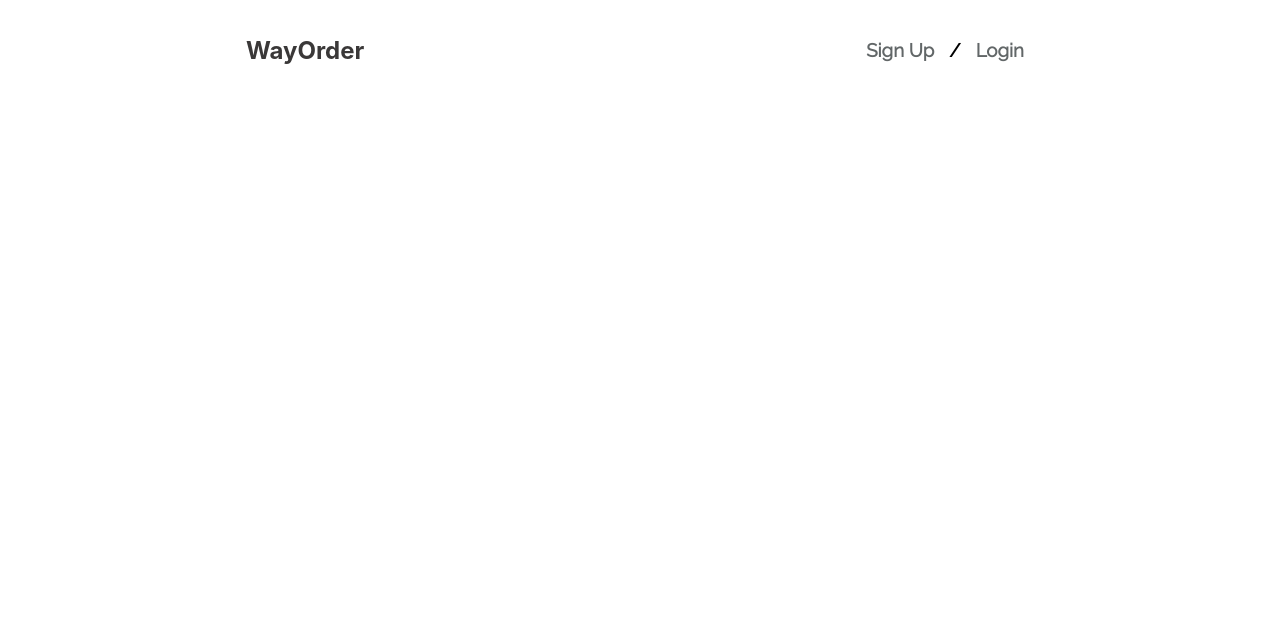
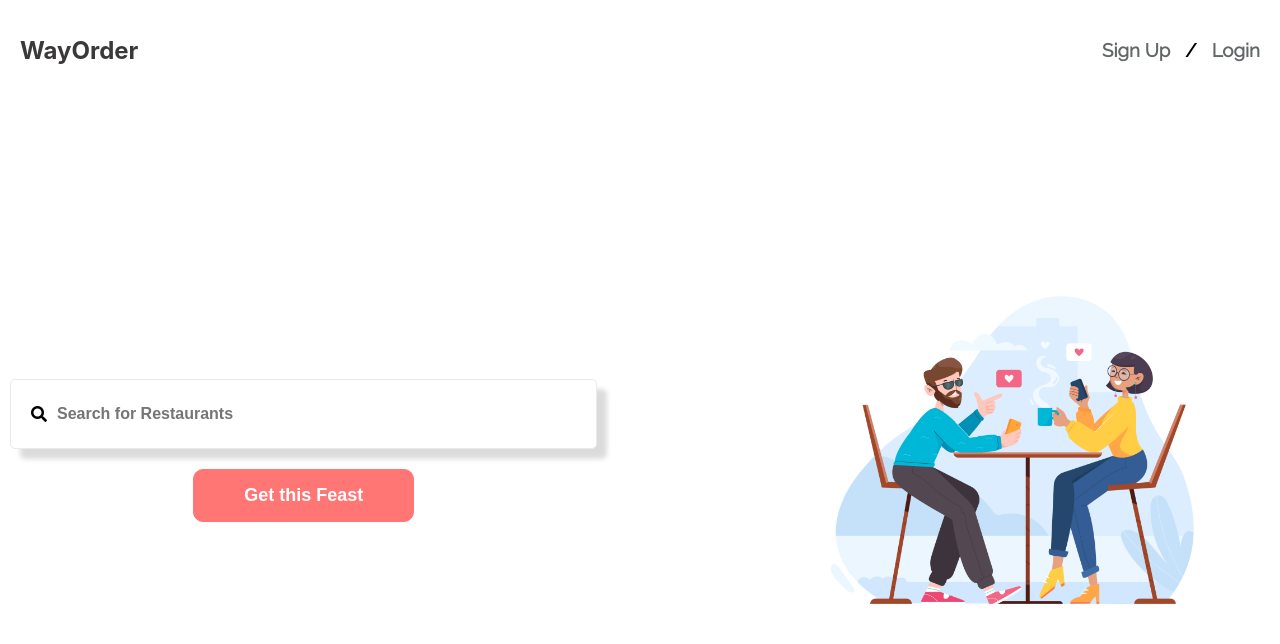
Before and after one commit to Squishy123/wayorder-frontend-ruhacks, a React (Create React App) app: page / in a window 1280 px wide. Shown: the top 644 px of the page. Built offline with nearby package versions, Linux system fonts and the light colour scheme.

Commit message:
Added search res and other stuff

```diff
--- a/public/index.html
+++ b/public/index.html
@@ -20,6 +20,7 @@
       Learn how to configure a non-root public URL by running `npm run build`.
     -->
     <link href="https://fonts.googleapis.com/css?family=Raleway&display=swap" rel="stylesheet">
+    <link rel="stylesheet" href="https://use.fontawesome.com/releases/v5.8.2/css/all.css" integrity="sha384-oS3vJWv+0UjzBfQzYUhtDYW+Pj2yciDJxpsK1OYPAYjqT085Qq/1cq5FLXAZQ7Ay" crossorigin="anonymous">
     <title>Wayorder</title>
   </head>
   <body>
--- a/src/App.js
+++ b/src/App.js
@@ -7,6 +7,7 @@ import Register from './register/register';
 import Login from './login/login';
 import EmailConfirmationRedirect from './emailConfirmationRedirect/emailConfirmationRedirect';
 import TopNav from './topnav/topnav';
+import Search from './search/search';
 
 
 import './App.scss';
@@ -21,6 +22,7 @@ function App() {
         <Route path="/login" component={Login}/>
         <Route path="/register" component={Register}/>
         <Route path="/emailconfirm/redirect" component={EmailConfirmationRedirect}/>
+        <Route path="/search" component={Search}/>
       </div>
     </Router>
 
--- a/src/App.scss
+++ b/src/App.scss
@@ -2,6 +2,7 @@ body,
 html {
     margin: 0;
     padding: 0;
+    overflow-x: hidden;
 }
 
 .app {
@@ -32,6 +33,10 @@ html {
     flex-wrap: wrap;
 }
 
+.w-vw {
+    width: 100vw;
+}
+
 .fg-1 {
     flex-grow: 1;
 }
@@ -54,6 +59,44 @@ html {
     flex-direction: column;
     justify-content: flex-start;
     align-items: flex-start;
+}
+
+.text-center {
+    text-align: center;
+}
+
+.text-right {
+    text-align: right;
+}
+
+.wrap-reverse {
+    flex-wrap: wrap-reverse;
+}
+
+.search-bar {
+    padding: 15px 10px 15px 15px;
+    border-radius: 5px;
+    border: 0.5px solid #eaeaea;
+    background-color: white;
+
+    display: flex;
+    flex-direction: row;
+    justify-content: flex-start;
+    align-items: center;
+    box-shadow: 10px 10px 5px 0px rgba(0,0,0,0.14);
+
+    * {
+        margin: 5px;
+    }
+}
+
+.ml-auto {
+    margin-left: auto;
+}
+
+
+.bg-white {
+    background-color: white;
 }
 
 .flex-start {
--- a/src/home/home.js
+++ b/src/home/home.js
@@ -2,13 +2,37 @@ import React from 'react';
 
 import styles from './home.module.scss';
 
+import {Link} from 'react-router-dom';
+
 export default class Home extends React.Component {
+    constructor(props) {
+        super(props);
 
+        this.state = {
+            query: ""
+        }
+
+        this.onInputChange = this.onInputChange.bind(this);
+    }
+
+    onInputChange(e) {
+        this.setState({query: e.target.value});
+    }
 
     render() {
         return (
             <div className={styles.home}>
-
+                <div className="row w-vw wrap-reverse">
+                    <div className="fg-2 merchant-search text-center">
+                        <div className="fg-2 search-bar margin-10 text-center">
+                        <i className="fas fa-search"/><input className="bg-white" type="text" placeholder="Search for Restaurants" value={this.state.query} onChange={this.onInputChange}/>
+                        </div>
+                        <Link to={`/search?query=${this.state.query}`}><button className="submit fg-1 btn-md margin-10">Get this Feast</button></Link>
+                    </div>
+                    <div className="fg-1 margin-10 text-right">
+                        <img className={styles['hero-img']} src={require('../images/match.png')}/>
+                    </div>
+                </div>
             </div>
         )
     }
--- a/src/home/home.module.scss
+++ b/src/home/home.module.scss
@@ -0,0 +1,15 @@
+.home {
+    position: absolute;
+    top: 100px;
+    height: calc(100vh - 100px);
+
+    display: flex;
+    flex-direction: column;
+    justify-content: center;
+    align-content: center;
+}
+
+.hero-img {
+    max-width: 500px;
+    height: auto;
+}
--- a/src/register/register.module.scss
+++ b/src/register/register.module.scss
@@ -1,5 +1,7 @@
 .register {
-    height: 100vh;
+    position: absolute;
+    top: 100px;
+
     margin: auto;
     max-width: 500px;
 
--- /dev/null
+++ b/src/search/search.js
@@ -0,0 +1,48 @@
+import React from 'react';
+
+import styles from './search.module.scss';
+
+import axios from 'axios';
+
+import {Link} from 'react-router-dom';
+
+export default class Search extends React.Component {
+    constructor(props) {
+        super(props);
+
+        this.state = {
+            results: []
+        }
+
+        this.getMerchants = this.getMerchants.bind(this);
+    }
+
+    componentWillMount() {
+        this.getMerchants();
+    }
+
+    async getMerchants() {
+        let res = await axios.get(`http://localhost:3000/merchants`);
+        this.setState({results: res.data.data.merchants.map((m) => (
+            <div className={styles.card}>
+                <h3>{m.name}</h3>
+            </div>))});
+    }
+
+    render() {
+        return (
+            <div className={styles.search}>
+                <div className="merchant-search">
+                        <div className="search-bar margin-10">
+                        <i className="fas fa-search"/><input className="bg-white" type="text" placeholder="Search for Restaurants" value={this.state.query} onChange={this.onInputChange}/>
+                        </div>
+                        <Link to={`/search?query=${this.state.query}`}><button className="submit fg-1 btn-md margin-10">Get this Feast</button></Link>
+                    </div>
+                <h1 className="text-center">Results</h1>
+                <div className="row">
+                    {this.state.results}
+                </div>
+            </div>
+        )
+    }
+}
--- /dev/null
+++ b/src/search/search.module.scss
@@ -0,0 +1,20 @@
+.search {
+    position: absolute;
+    top: 100px;
+    width: 100vw;
+    height: calc(100vh - 100px);
+
+    display: flex;
+    flex-direction: column;
+    justify-content: flex-start;
+    align-content: center;
+}
+
+.card {
+    display: flex;
+    flex-direction: column;
+    justify-content: center;
+    align-content: center;
+
+    padding: 15px;
+}
--- a/src/topnav/topnav.js
+++ b/src/topnav/topnav.js
@@ -13,7 +13,7 @@ export default class TopNav extends React.Component {
         return (
             <div className={styles.topnav}>
                 <Link to="/" className="grey"><h2 className={styles.logo}>WayOrder</h2></Link>
-                <div className={styles.auth}>
+                <div className={`${styles.auth} ml-auto`}>
                     <Link to="/register" className="grey"><h3>Sign Up</h3></Link>
                     <h3>/</h3>
                     <Link to="/login" className="grey"><h3>Login</h3></Link>
--- a/src/topnav/topnav.module.scss
+++ b/src/topnav/topnav.module.scss
@@ -1,4 +1,6 @@
 .topnav {
+    background-color: white;
+    z-index: 1000;
     position: fixed;
     top: 0;
     left: 0;
@@ -11,7 +13,7 @@
     align-items: center;
 
     * {
-        margin: auto;
+        margin: 10px;
     }
 }
 
```
